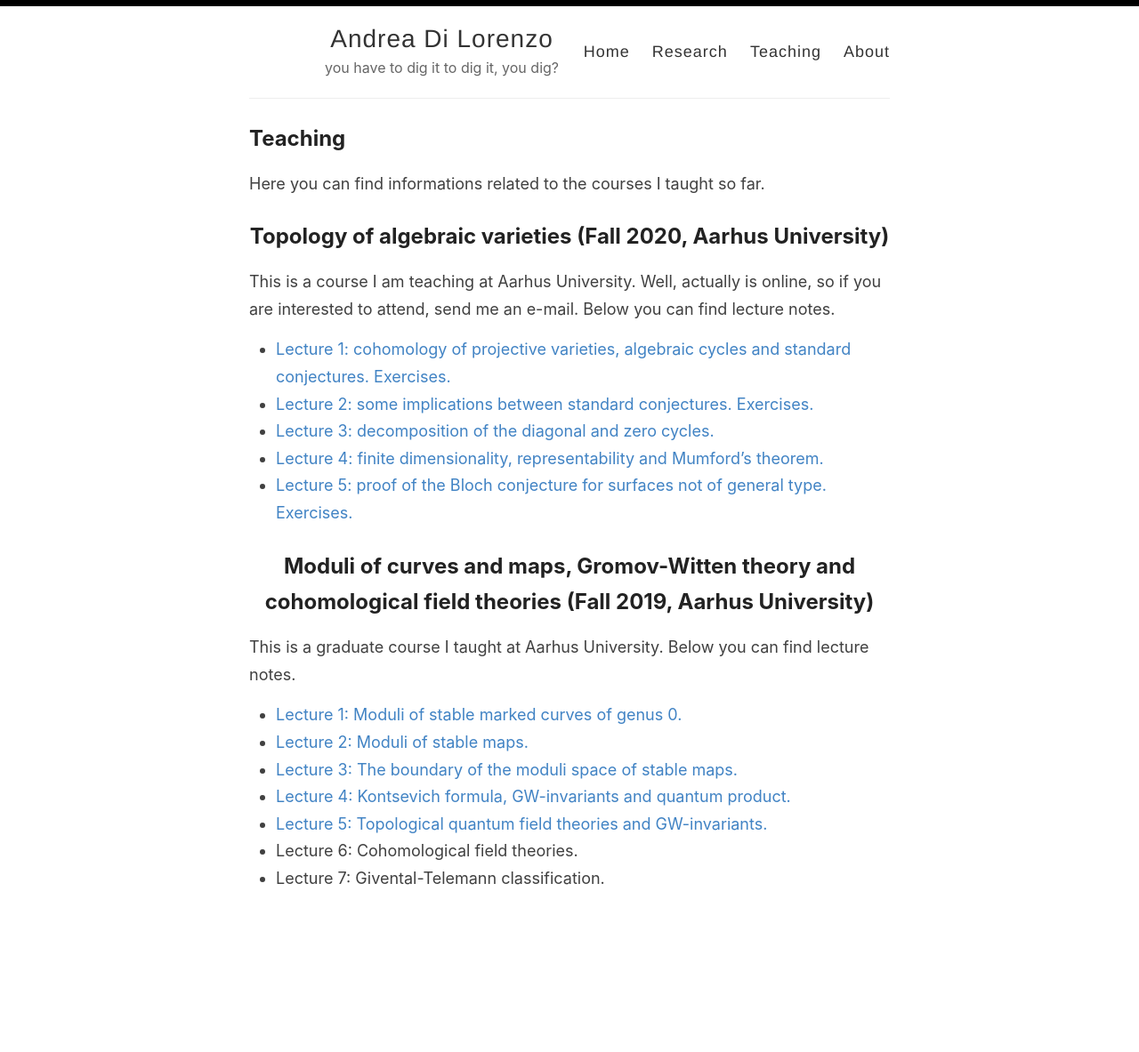
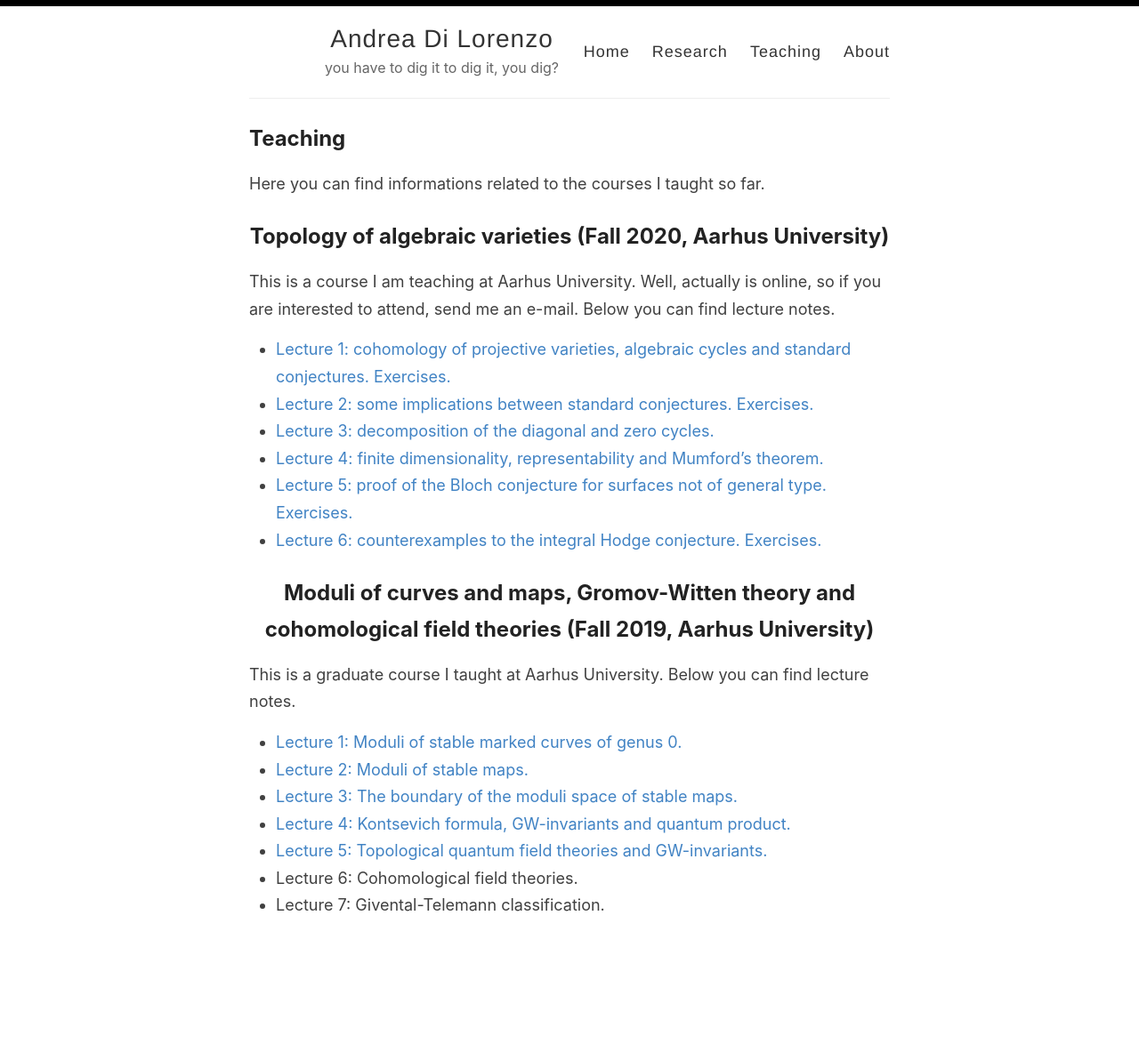
Before and after one commit to anddil/anddil.github.io, a Jekyll site: the page built from _pages/teaching.md, in a window 1280 px wide. Shown: the whole page at 89% size. Built offline with Jekyll 4.4.1, drawn with Linux system fonts in a browser that asks for light colours; before the commit the page ends 1152 px from its top, so only the background shows below that.

Commit message:
Update teaching.md

```diff
--- a/_pages/teaching.md
+++ b/_pages/teaching.md
@@ -14,6 +14,7 @@ Below you can find lecture notes.
 - [Lecture 3: decomposition of the diagonal and zero cycles.](TopAlgVars/Lecture3.pdf)
 - [Lecture 4: finite dimensionality, representability and Mumford's theorem.](TopAlgVars/Lecture4.pdf)
 - [Lecture 5: proof of the Bloch conjecture for surfaces not of general type.](TopAlgVars/Lecture5.pdf) [Exercises.](TopAlgVars/Exercises5.pdf)
+- [Lecture 6: counterexamples to the integral Hodge conjecture.](TopAlgVars/Lecture6.pdf) [Exercises.](TopAlgVars/Exercises6.pdf)
 
 ## Moduli of curves and maps, Gromov-Witten theory and cohomological field theories (Fall 2019, Aarhus University)
 
```
